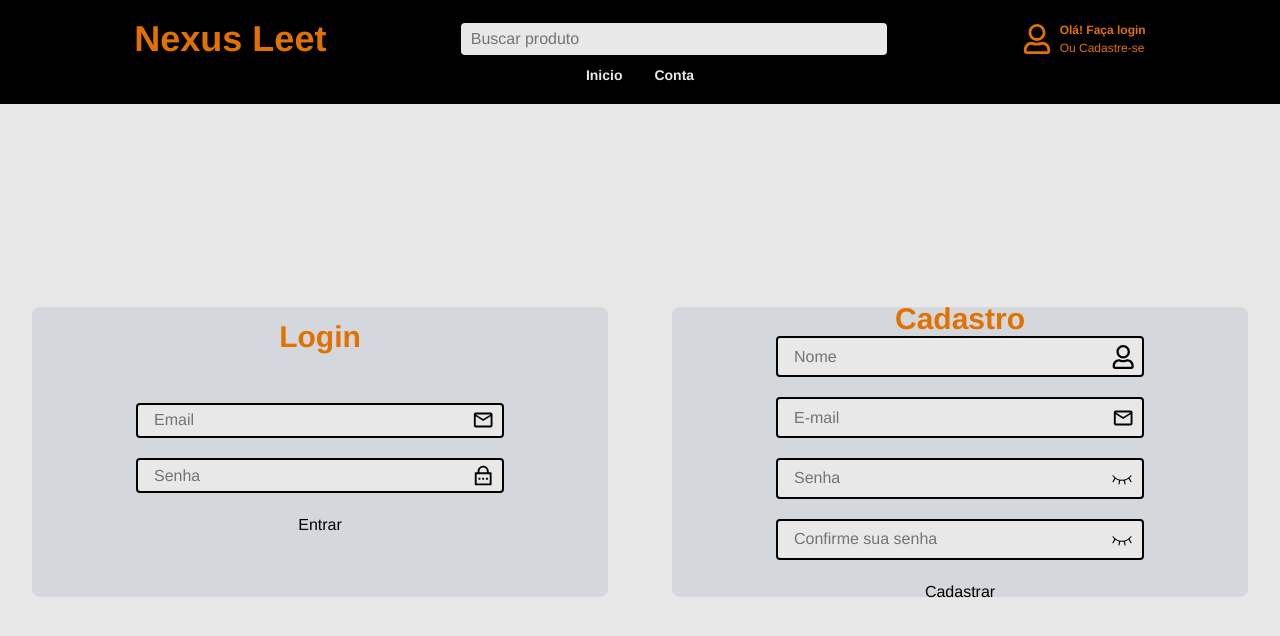
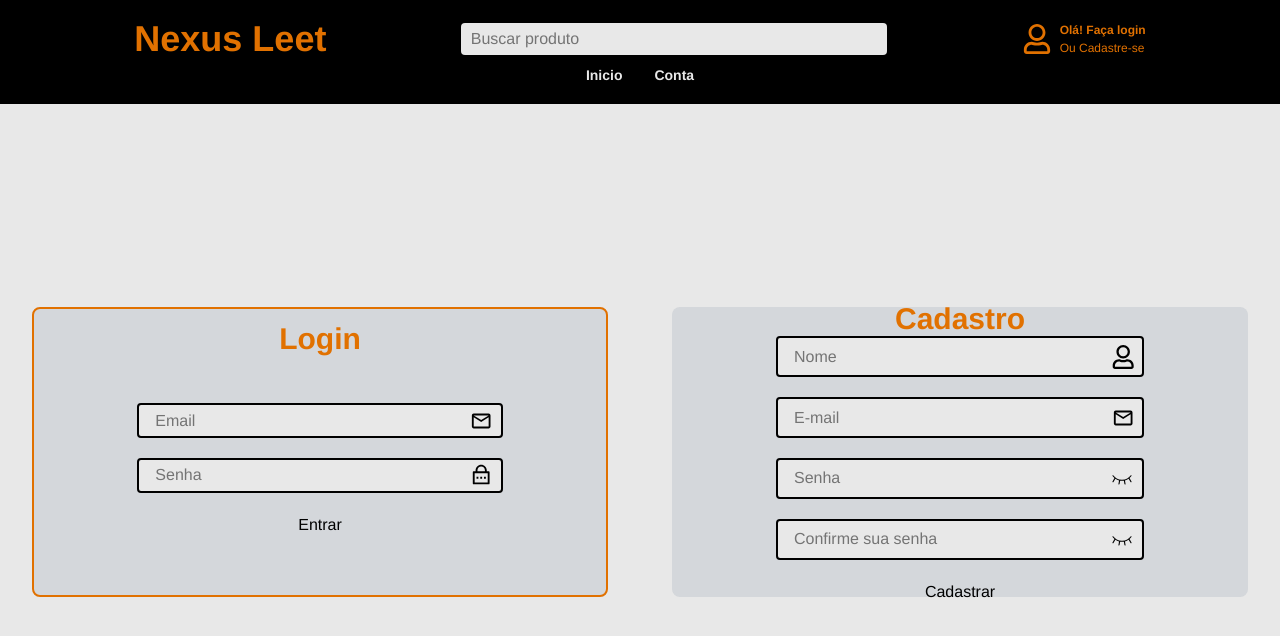
Before and after one commit to gustavocarvalho-ra/NextJs-NexusLeet, a Next.js app: page /my-account in a window 1280 px wide. Shown: the top 636 px of the page. Built offline with nearby package versions, Linux system fonts and the light colour scheme; no server answers.

Commit message:
style: add border color

```diff
--- a/src/app/components/login/LoginForm.tsx
+++ b/src/app/components/login/LoginForm.tsx
@@ -32,7 +32,7 @@ export default function LoginForm() {
 
   return (
     <div className="w-full h-full flex items-center justify-center">
-      <div className="border-double rounded-lg bg-slate-500/15 p-3 w-xl h-5/12 flex flex-col justify-center">
+      <div className="border-2 border-(--text-amber) rounded-lg bg-slate-500/15 p-3 w-xl h-5/12 flex flex-col justify-center">
         <h1 className="flex justify-center text-(--text-amber) text-3xl font-semibold">Login</h1>
         <div className="h-full w-full">
           <form onSubmit={handleLogin} className="gap-5 flex flex-col items-center h-full justify-center">
```
